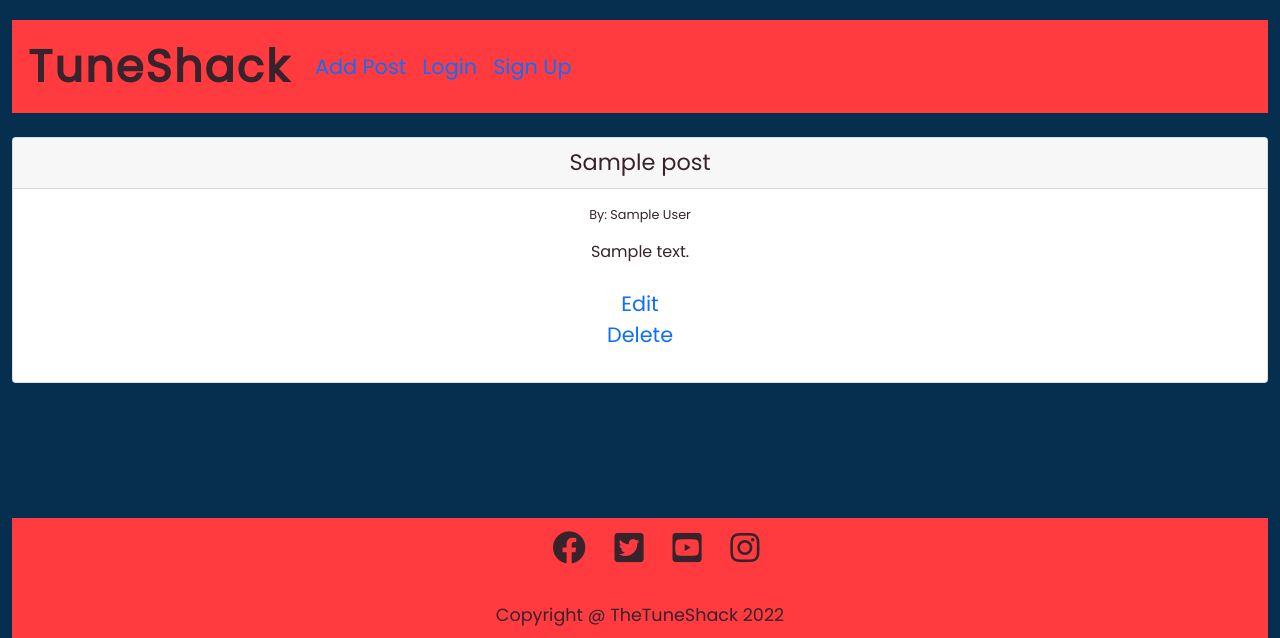
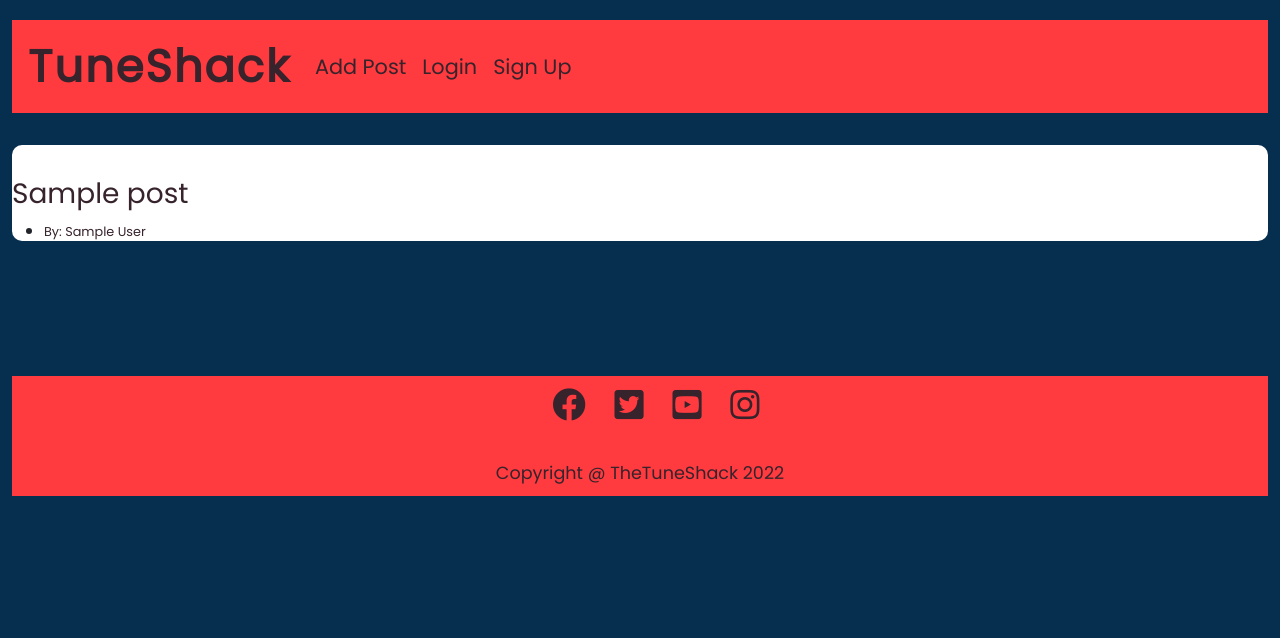
Before and after one commit to darco31/Tuneshack, a Django app: page / in a window 1280 px wide. Shown: the top 638 px of the page. Run offline with Django 4.2, Linux system fonts and the light colour scheme; tables that the repository leaves empty hold one stand-in row (values such as "Sample post").

Commit message:
Add styles and place posts into sepearte divs

```diff
--- a/static/css/style.css
+++ b/static/css/style.css
@@ -34,11 +34,20 @@ body {
     letter-spacing: 2px;
 }
 
+.nav-link {
+    color: var(--wine);
+}
+
 /* Title size for posts */
 
 .post-detail {
     font-size: 1.4rem;
     color: var(--wine);
+}
+
+.post-details-styles {
+    color: var(--white);
+    text-align: center;
 }
 
 .author-name {
@@ -105,3 +114,19 @@ a {
     text-align: center;
     color: #36232c;
 }
+
+.post-link {
+    color: var(--wine);
+    text-decoration: none;
+}
+
+ul {
+    text-decoration: none;
+}
+
+.container-post {
+    margin-top: 2rem;
+    padding-top: 2rem;
+    background-color: #ffffff;
+    border-radius: 10px;
+}
--- a/templates/home.html
+++ b/templates/home.html
@@ -1,10 +1,10 @@
 {% extends 'base.html' %}
 
 {% block content %}
-
+<!-- {% for post in object_list %}
 <div class="card text-center my-4">
     <ul class="list-item">
-        {% for post in object_list %}
+
         <div class="card-header">
             <a href="{% url 'post-detail' post.pk %}" class="post-detail">{{ post.title }}</a>
         </div>
@@ -15,28 +15,30 @@
                 {{ post.body }}
             </li>
             <br>
-            <!-- <h5 class="card-title">Special title treatment</h5>
-            <p class="card-text">With supporting text below as a natural lead-in to additional content.</p> -->
+
             <small><a href="{% url 'edit_post' post.pk %}">Edit</a></small>
             <br>
             <small><a href="{% url 'delete_post' post.pk %}">Delete</a></small>
         </div>
         {% endfor %}
     </ul>
+</div> -->
+
+{% for post in object_list %}
+<div class="container-post">
+    <a class="post-link" href="{% url 'post-detail' post.pk %}">
+        <h3>{{ post.title }}</h3>
+    </a>
+    <div class="post-content">
+        <ul>
+            <li class="post-author">
+                <p class="author-name">By: {{ post.author.first_name }}
+                    {{ post.author.last_name }}</p>
+            </li>
+        </ul>
+    </div>
 </div>
-
-<!-- <h1 class="head">Post</h1>
-
-<ul class="list-item">
-    {% for post in object_list %}
-
-    <li><a href="{% url 'post-detail' post.pk %}" class="post-detail">{{ post.title }}</a> - <p class="author-name">{{ post.author.first_name }}
-            {{ post.author.last_name }}</p>
-        {{ post.body }}</li>
-    <small><a href="{% url 'edit_post' post.pk %}">Edit</a></small>
-    <br>
-    {% endfor %}
-</ul> -->
+{% endfor %}
 
 
 {% endblock %}
--- a/templates/post_detail.html
+++ b/templates/post_detail.html
@@ -5,13 +5,13 @@
 
 <h1 class="head">{{ post.title }}</h1>
 
-<small>By: {{ post.author.first_name }} - <a href="{% url 'edit_post' post.pk %}">Edit</a><br></small>
+<small class="post-details-styles">By: {{ post.author.first_name }} <br></small>
 <hr>
 <br>
-{{ post.body }}
+<p class="post-details-styles">{{ post.body }}</p>
 
 <br><br>
-
+<a href="{% url 'edit_post' post.pk %}" class="btn btn-secondary">Edit</a>
 <a href="{% url 'home' %}" class="btn btn-secondary">Back</a>
 <button class="btn btn-secondary">Delete Post</button>
 
```
